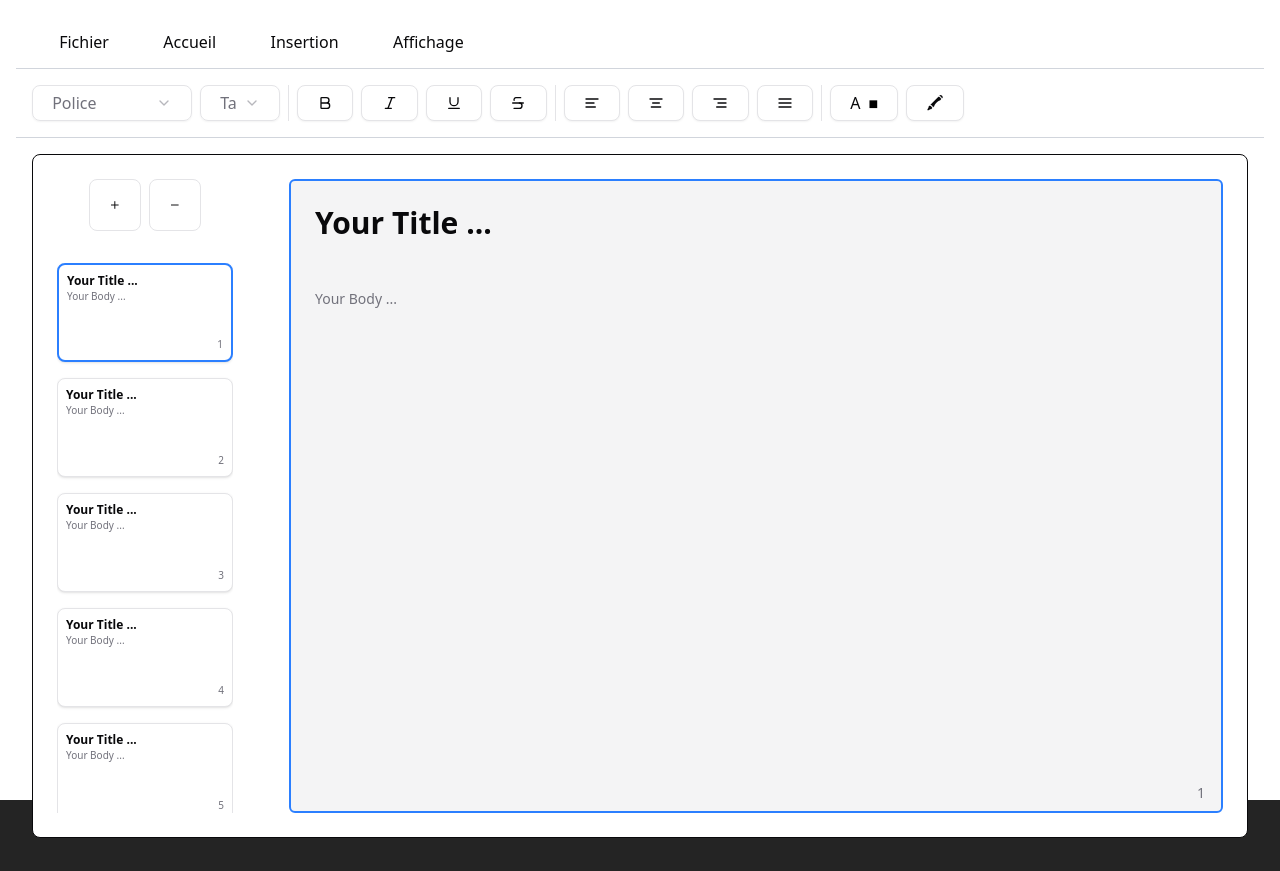
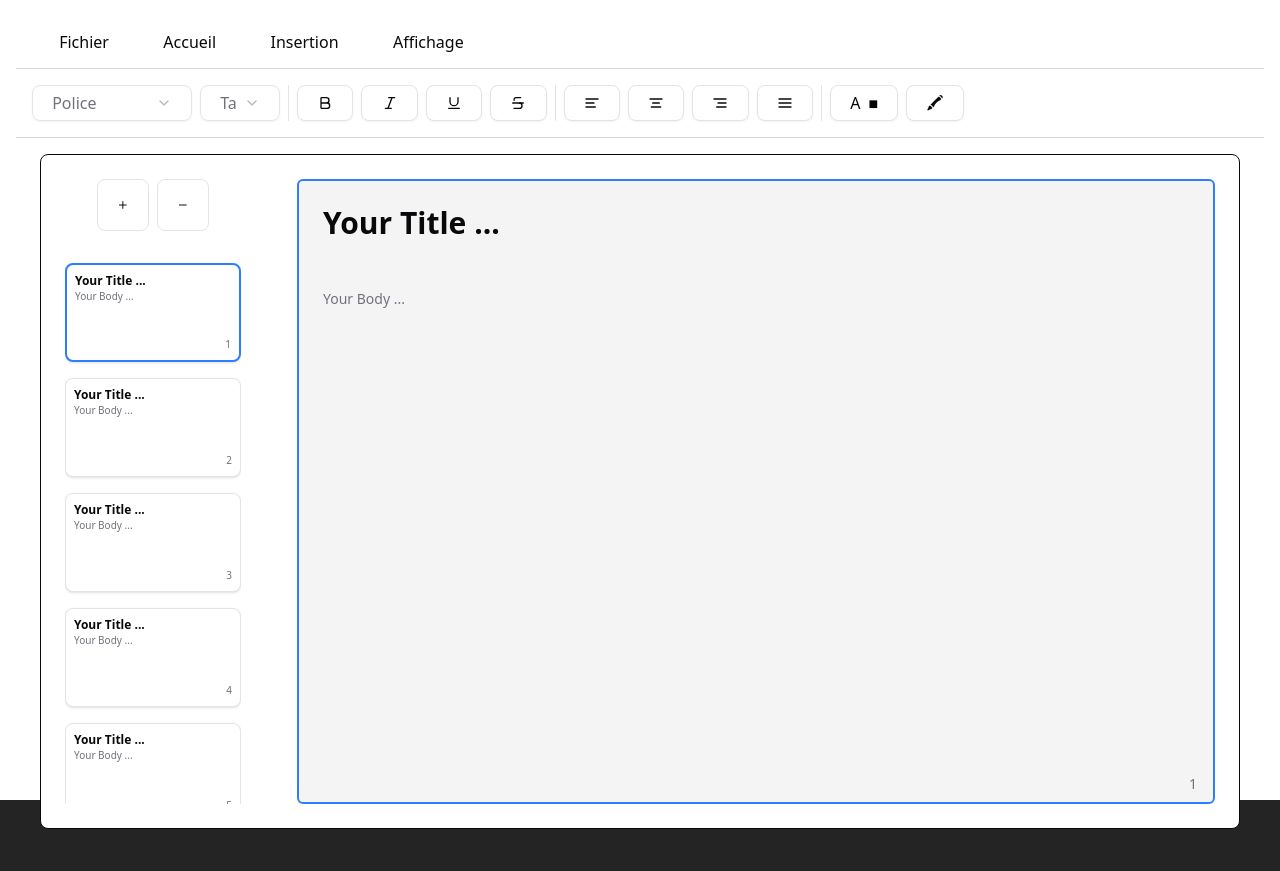
Before and after one commit to Wavitoo/DataboldSlides, a React (Vite) app: page / in a window 1280 px wide. Built offline with nearby package versions, Linux system fonts and the light colour scheme.

Commit message:
fix(slide_editor): change width to 1200 px to avoid black color

```diff
--- a/src/components/SlideEditor.jsx
+++ b/src/components/SlideEditor.jsx
@@ -60,7 +60,7 @@ export default function SlideEditor() {
       <Toolbar />
 
       <div className="flex-1 flex items-center justify-center p-4">
-        <div className="aspect-video w-full max-w-[1400px] border border-foreground rounded-md flex p-6 gap-12 bg-background">
+        <div className="aspect-video w-full max-w-[1200px] border border-foreground rounded-md flex p-6 gap-12 bg-background">
           <SlideSidebar
             slides={slides}
             activeIndex={activeIndex}
```
